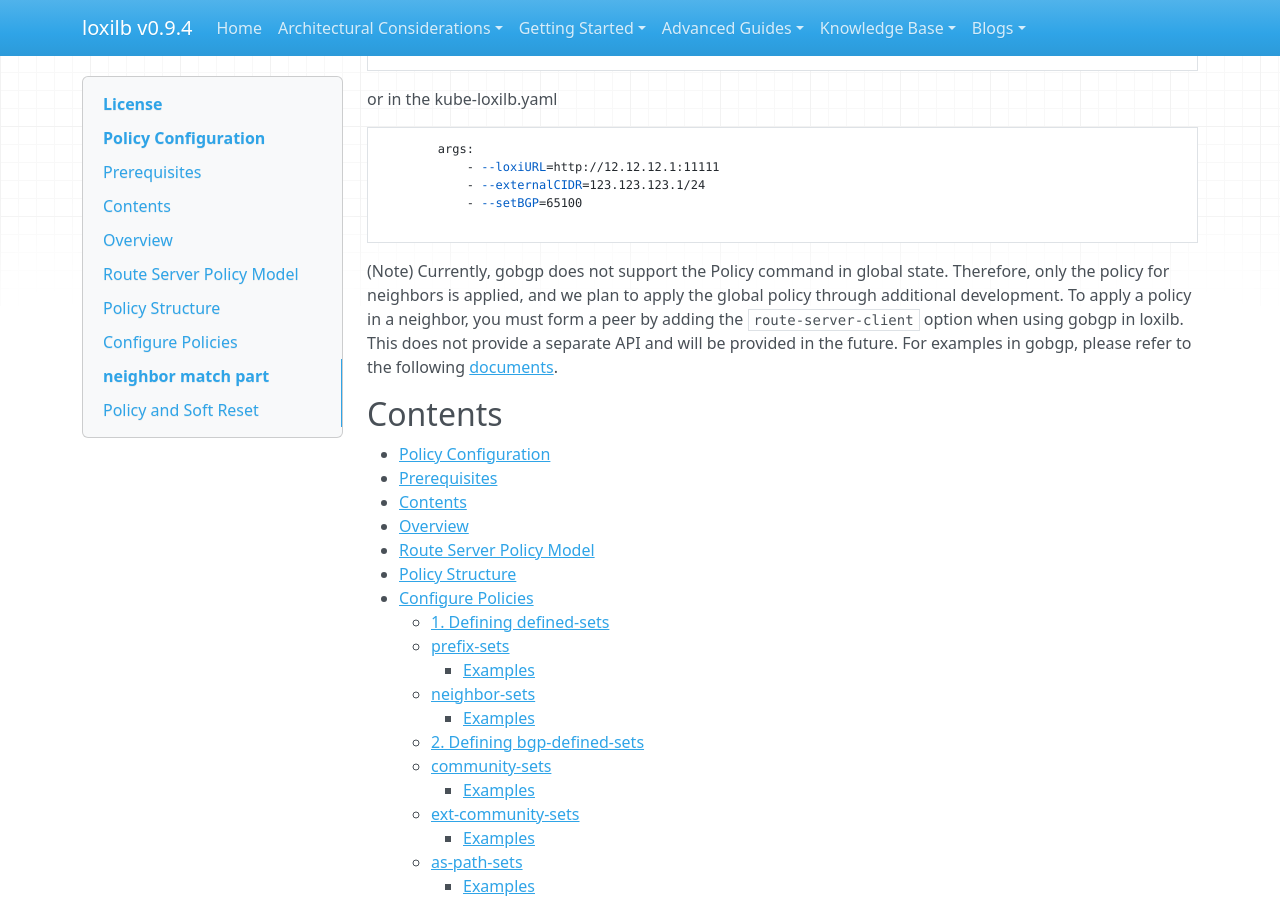
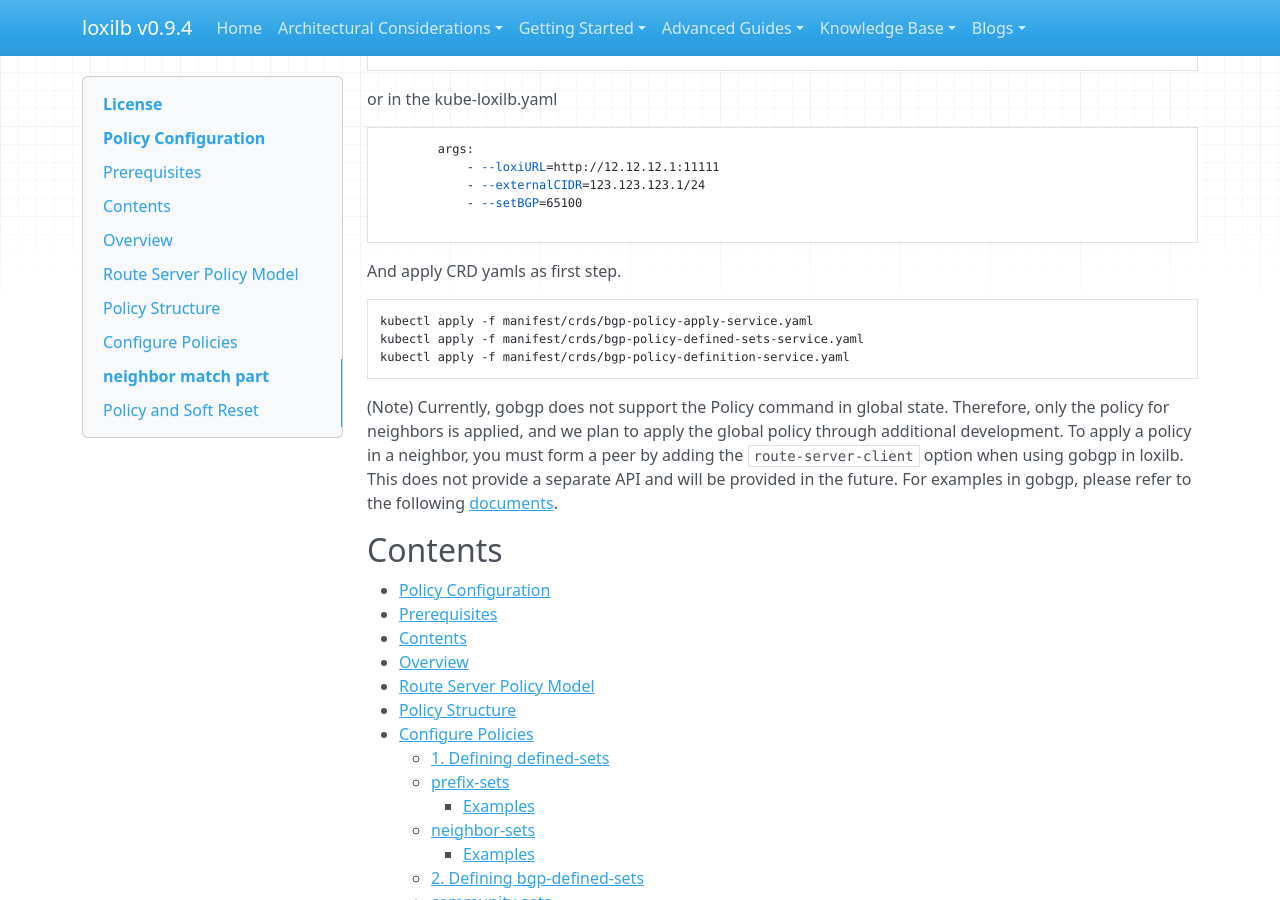
Before and after one commit to loxilb-io/loxilbdocs, an MkDocs documentation site: the page built from docs/k8s_bgp_policy_crd.md, in a window 1280 px wide and 900 px high, scrolled down 672 px. Built offline with MkDocs 1.6.1, drawn with Linux system fonts in a browser that asks for light colours; nearby versions of some CDN libraries.

Commit message:
Update k8s_bgp_policy_crd.md

````diff
--- a/docs/k8s_bgp_policy_crd.md
+++ b/docs/k8s_bgp_policy_crd.md
@@ -40,6 +40,16 @@ or in the kube-loxilb.yaml
             - --setBGP=65100
 
 ```
+
+And apply CRD yamls as first step.
+
+```
+kubectl apply -f manifest/crds/bgp-policy-apply-service.yaml
+kubectl apply -f manifest/crds/bgp-policy-defined-sets-service.yaml
+kubectl apply -f manifest/crds/bgp-policy-definition-service.yaml
+```
+
+
 (Note) Currently, gobgp does not support the Policy command in global state. Therefore, only the policy for neighbors is applied, and we plan to apply the global policy through additional development.
 To apply a policy in a neighbor, you must form a peer by adding the `route-server-client` option when using gobgp in loxilb. This does not provide a separate API and will be provided in the future.
 For examples in gobgp, please refer to the following [documents](https://github.com/osrg/gobgp/blob/master/docs/sources/route-server.md).
````
